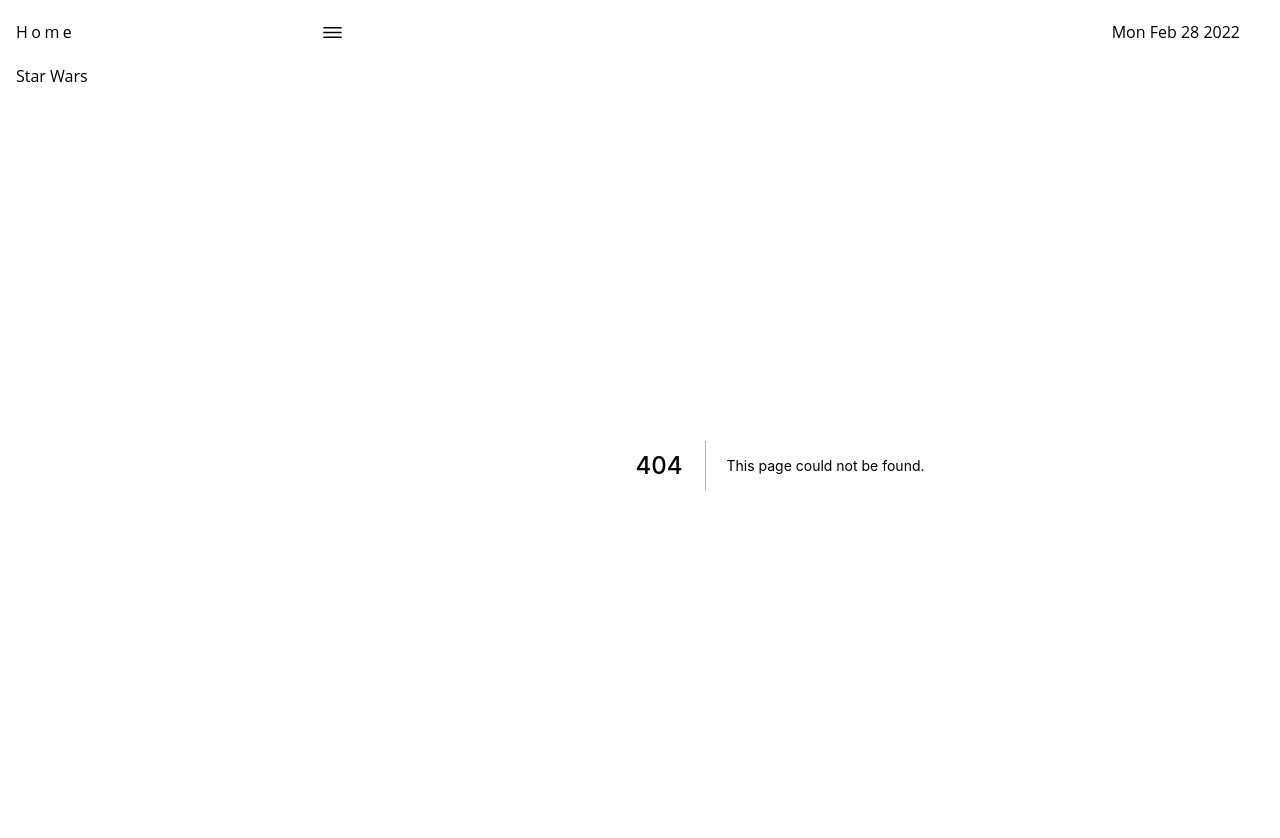
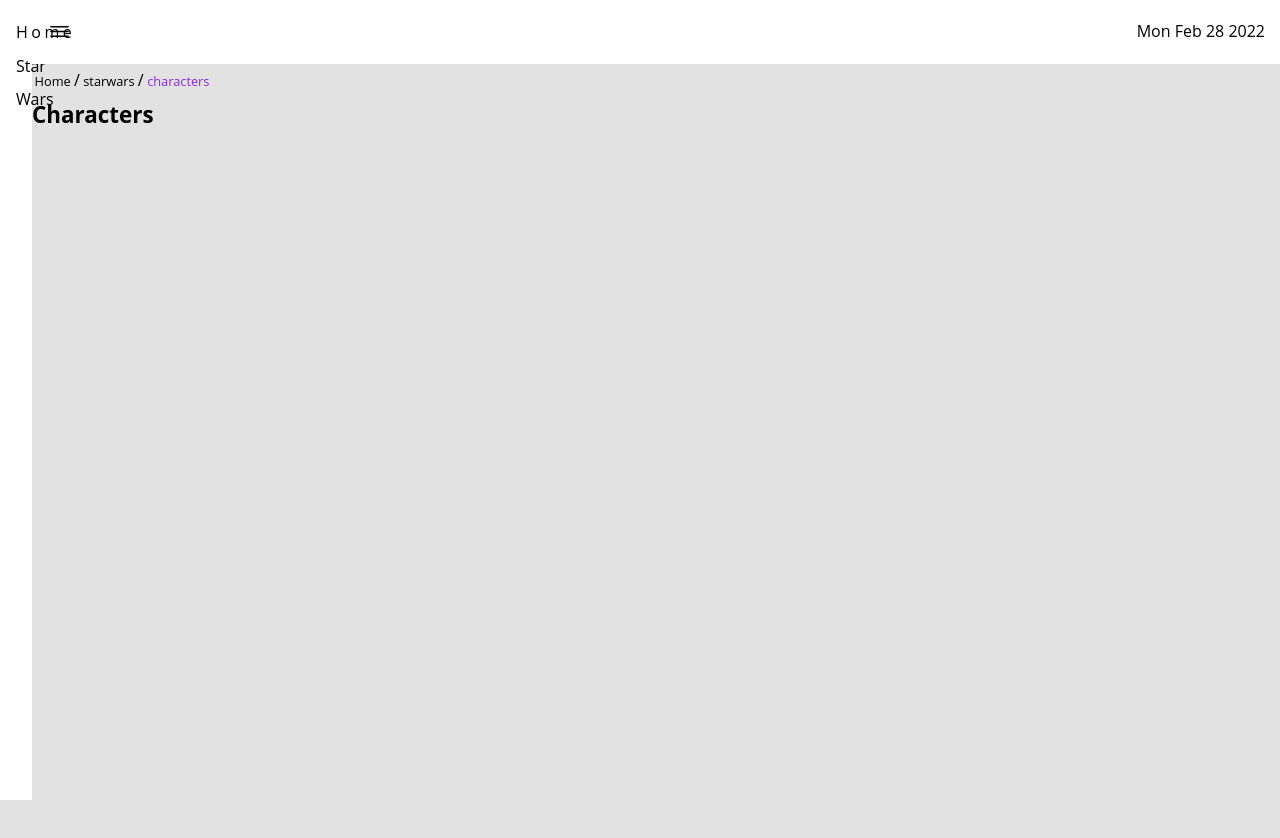
Before and after one commit to Orololuwa/palqee-coding-challenge, a Next.js app: page /starwars/characters in a window 1280 px wide. Before the commit this address had no page. Shown: the top 838 px of the page. After the commit the page ends 800 px from the top, so only its background shows below. Built offline with nearby package versions, Linux system fonts and the light colour scheme.

Commit message:
breadcrumbs

```diff
--- /dev/null
+++ b/containers/breadcrumbs/crumb.js
@@ -0,0 +1,57 @@
+import Link from "next/link";
+import propTypes from "prop-types";
+import styled from "styled-components";
+import theme from "theme";
+
+const CrumbStyle = styled.span`
+  a {
+    text-decoration: none;
+    color: ${({ theme }) => theme.colors.black};
+    padding: 0 2.5px;
+    position: relative;
+    padding-right: 10px;
+    font-size: ${({ theme }) => theme.typeScale.bodyText5};
+
+    &::after {
+      content: "/";
+      height: 100%;
+      line-height: 1;
+      width: max-content;
+      position: absolute;
+      top: 0;
+      right: 1px;
+      font-size: ${({ theme }) => theme.typeScale.bodyText4};
+    }
+  }
+`;
+
+const Crumb = ({ title, href, last = false }) => {
+  if (last) {
+    return (
+      <p
+        style={{
+          display: "inline-block",
+          color: "blueviolet",
+          fontSize: theme.typeScale.bodyText5,
+          padding: "0 2.5px",
+        }}
+      >
+        {title}
+      </p>
+    );
+  }
+
+  return (
+    <CrumbStyle>
+      <Link href={href}>{title}</Link>
+    </CrumbStyle>
+  );
+};
+
+Crumb.propTypes = {
+  title: propTypes.string,
+  href: propTypes.string,
+  last: propTypes.bool,
+};
+
+export default Crumb;
--- /dev/null
+++ b/containers/breadcrumbs/index.js
@@ -0,0 +1,31 @@
+import Crumb from "./crumb";
+import { useRouter } from "next/router";
+import { useMemo } from "react";
+
+const BreadCrumbs = (props) => {
+  const router = useRouter();
+
+  const breadcrumbs = useMemo(() => {
+    const pathWithoutQuery = router.asPath.split("?")[0];
+
+    const paths = pathWithoutQuery.split("/").filter((v) => v.length > 0);
+
+    const crumblist = paths.map((subpath, idx) => {
+      const href = "/" + paths.slice(0, idx + 1).join("/");
+      const title = subpath;
+      return { href, title };
+    });
+
+    return [{ href: "/", title: "Home" }, ...crumblist];
+  }, [router.asPath]);
+
+  return (
+    <div>
+      {breadcrumbs.map((crumb, idx) => (
+        <Crumb {...crumb} key={idx} last={idx === breadcrumbs.length - 1} />
+      ))}
+    </div>
+  );
+};
+
+export default BreadCrumbs;
--- a/context/storeContext.js
+++ b/context/storeContext.js
@@ -1,8 +1,8 @@
-import { createContext, useState } from "react";
+import { createContext, useEffect, useState } from "react";
 
 const initialState = {
   isOpen: true,
-  toggleSideDrawer: () => {}
+  toggleSideDrawer: () => {},
 };
 
 const StoreContext = createContext(initialState);
--- a/layout/sidebar/Nav.js
+++ b/layout/sidebar/Nav.js
@@ -10,11 +10,6 @@ const slideInLeft = keyframes`
 `;
 
 const Nav = styled.nav`
-  summary {
-    cursor: pointer;
-    margin-top: 10px;
-  }
-
   a {
     display: flex;
     align-items: center;
@@ -22,6 +17,7 @@ const Nav = styled.nav`
     transition: all 0.2s ease-out;
     position: relative;
     color: ${({ theme }) => theme.colors.black};
+    font-size: ${({ theme }) => theme.typeScale.bodyText4};
     letter-spacing: 3.5px;
     text-decoration: none;
 
@@ -61,6 +57,17 @@ const Nav = styled.nav`
       }
     }
   }
+
+  summary {
+    cursor: pointer;
+  }
+
+  details {
+    a {
+      margin-left: 10px;
+      font-size: ${({ theme }) => theme.typeScale.bodyText5};
+    }
+  }
 `;
 
 export default Nav;
--- a/layout/sidebar/index.js
+++ b/layout/sidebar/index.js
@@ -19,9 +19,9 @@ const SideBar = () => {
           <details>
             <summary>Star Wars</summary>
             <span
-              className={/characters*/g.test(router.pathname) ? "active" : ""}
+              className={/starwars*/g.test(router.pathname) ? "active" : ""}
             >
-              <Link href="/characters">Characters</Link>
+              <Link href="/starwars/characters">Characters</Link>
             </span>
           </details>
         </Nav>
--- /dev/null
+++ b/pages/starwars/characters/index.js
@@ -0,0 +1,11 @@
+import StarWars from "..";
+
+const Characters = () => {
+  return (
+    <StarWars>
+      <h5>Characters</h5>
+    </StarWars>
+  );
+};
+
+export default Characters;
--- /dev/null
+++ b/pages/starwars/index.js
@@ -0,0 +1,12 @@
+import BreadCrumbs from "containers/breadcrumbs";
+
+const StarWars = (props) => {
+  return (
+    <div>
+      <BreadCrumbs />
+      <div>{props.children}</div>
+    </div>
+  );
+};
+
+export default StarWars;
--- a/styles/globals.css
+++ b/styles/globals.css
@@ -22,7 +22,7 @@ aside {
 }
 
 header {
-  padding: 1rem 2.5rem;
+  padding: 15px;
   display: flex;
   flex-direction: row;
   align-items: center;
@@ -41,3 +41,9 @@ details > summary {
 details > summary::-webkit-details-marker {
   display: none;
 }
+
+@media only screen and (max-width: 48em) {
+  aside {
+    display: none;
+  }
+}
```
Also changed, not shown: pages/index.js (+2 -5 lines).
